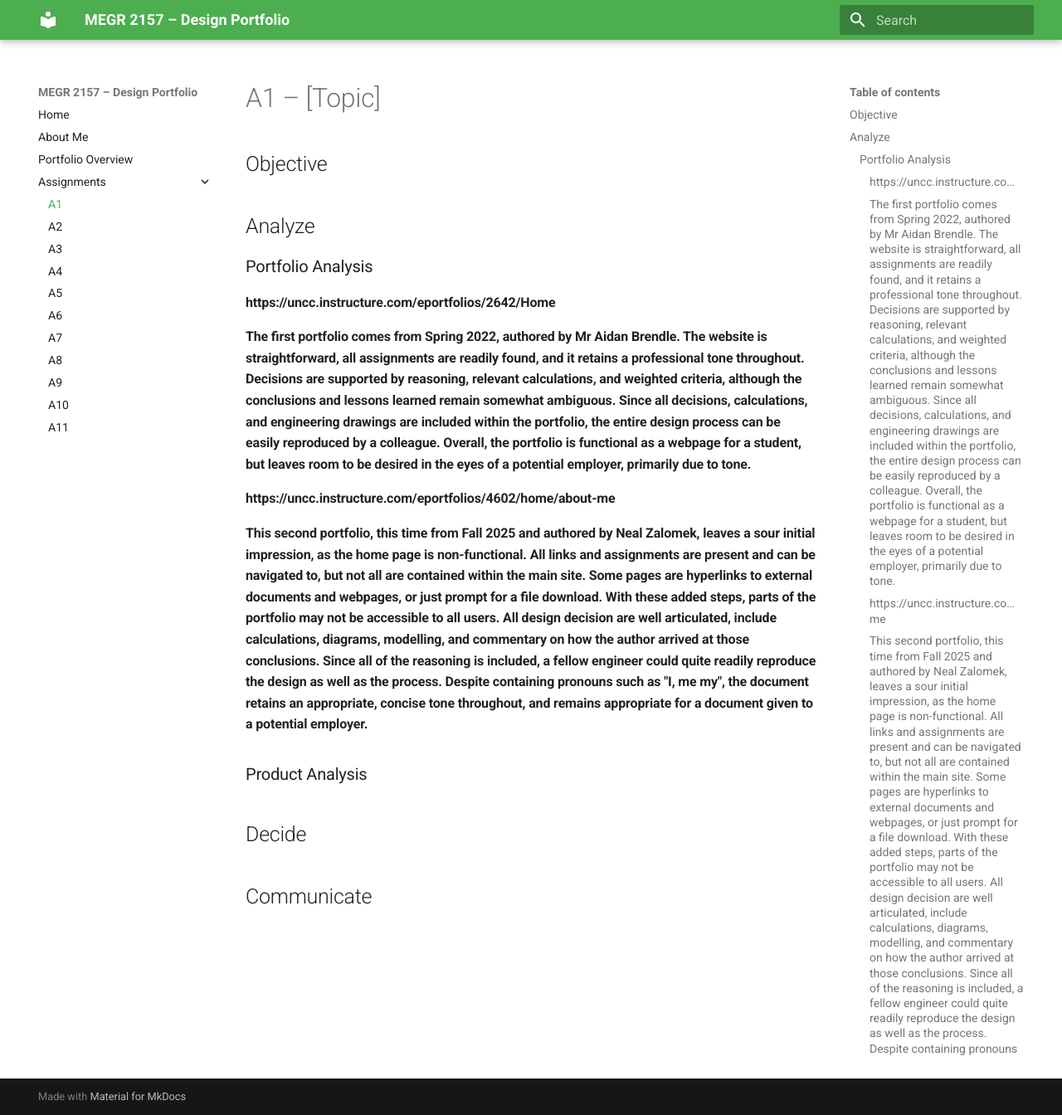
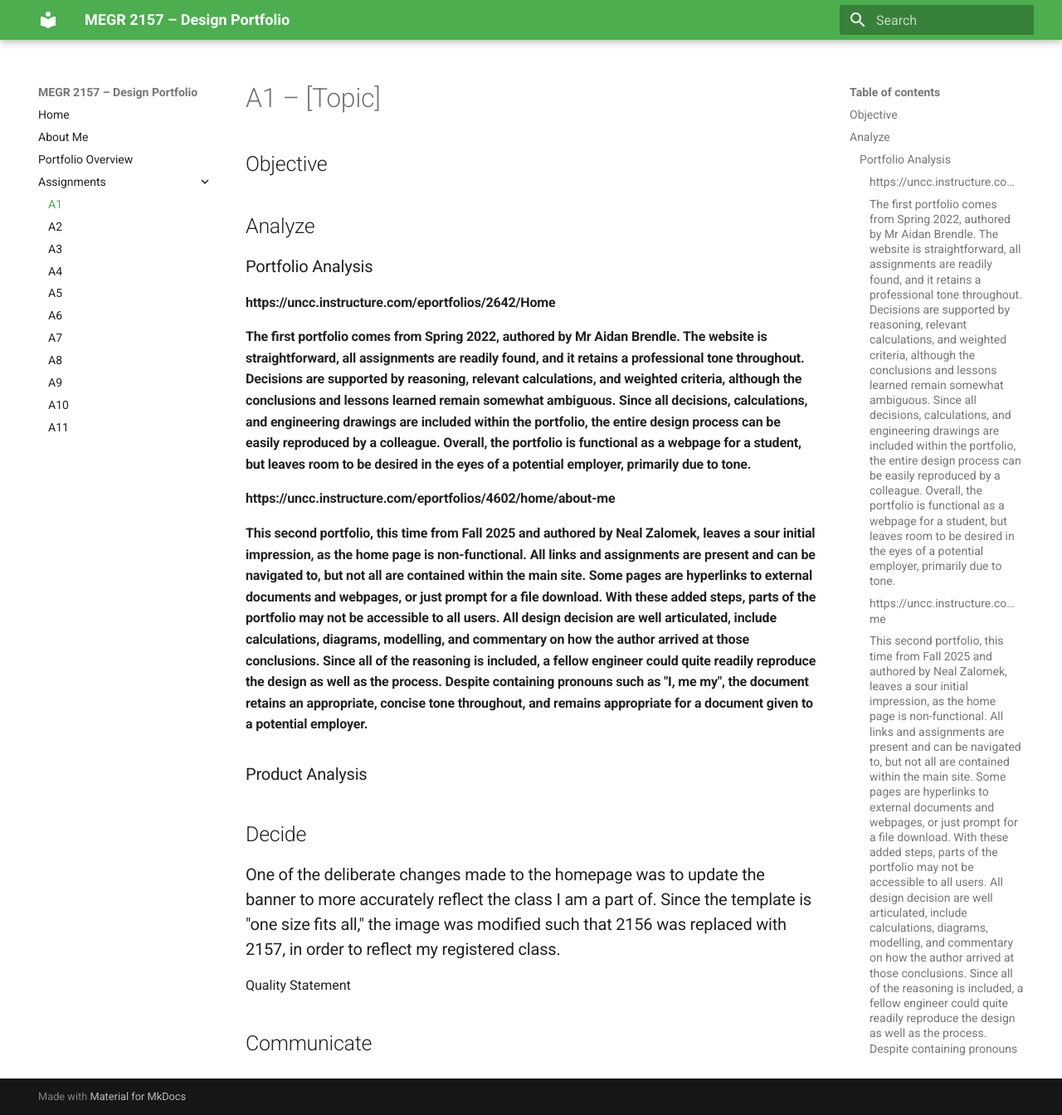
Before and after one commit to CadlesCelica/megr2157-portfolio, an MkDocs documentation site: the page built from docs/assignments/A01/index.md, in a window 1280 px wide and 1344 px high. Shown: the whole window at 83% size. Built offline with MkDocs 1.6.1 and Material for MkDocs 9.7.7, drawn with Linux system fonts in a browser that asks for light colours.

Commit message:
Update index.md

```diff
--- a/docs/assignments/A01/index.md
+++ b/docs/assignments/A01/index.md
@@ -16,8 +16,9 @@
 
 ### Product Analysis
 
+## Decide
+### One of the deliberate changes made to the homepage was to update the banner to more accurately reflect the class I am a part of. Since the template is "one size fits all," the image was modified such that 2156 was replaced with 2157, in order to reflect my registered class.
 
-## Decide
-
+Quality Statement
 
 ## Communicate
```
